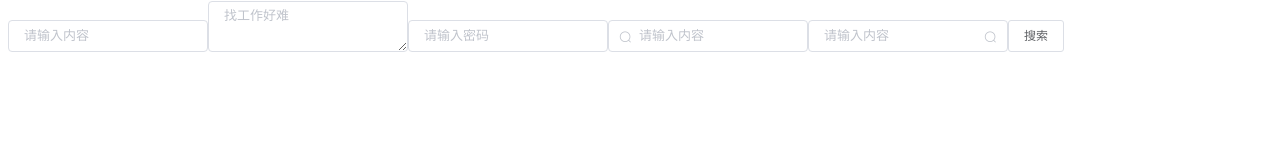
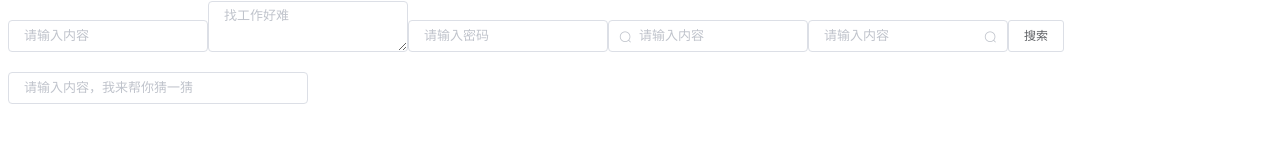
Before and after one commit to kawaii993/TakinaVue2024, a Vue app in the folder new-manage-system/: page /element in a window 1280 px wide. Shown: the part 362-504 px from the top of the page. Built offline with nearby package versions, Linux system fonts and the light colour scheme.

Commit message:
搜索框

```diff
--- a/new-manage-system/src/views/Element.vue
+++ b/new-manage-system/src/views/Element.vue
@@ -16,7 +16,7 @@
 
 
     <div>
-        <el-row gutter="10">
+        <el-row :gutter="10">
 
             <el-col :span="6">
                 <div style="padding: 10px; border: 1px solid #ccc;
@@ -94,18 +94,36 @@
 
         </el-row>
 
+
+        <el-row style="margin: 20px 0;">
+            <el-autocomplete style="width:300px;" placeholder="请输入内容，我来帮你猜一猜" :fetch-suggestions="querySearch"
+                :trigger-on-focus="false" v-model="value3">
+
+            </el-autocomplete>
+        </el-row>
+
     </div>
 </template>
 
 <script>
+import { Result } from 'element-ui';
+
 export default {
     name: 'Element',
     data() {
         return {
             value: '',
-            value1:'',
+            value1: '',
             value2: '',
-            password:'',
+            value3: '',
+            password: '',
+            coffees: [{ value: '1星巴克咖啡' }, { value: '1栖巢咖啡' }, { value: '2瑞幸咖啡' }, { value: '3库迪咖啡' }],
+        }
+    },
+    methods: {
+        querySearch(query, cb) {  // callback 回调
+            let result = query ? this.coffees.filter(v => v.value.includes(query)) : this.coffees
+            cb(result);
         }
     }
 }
```
